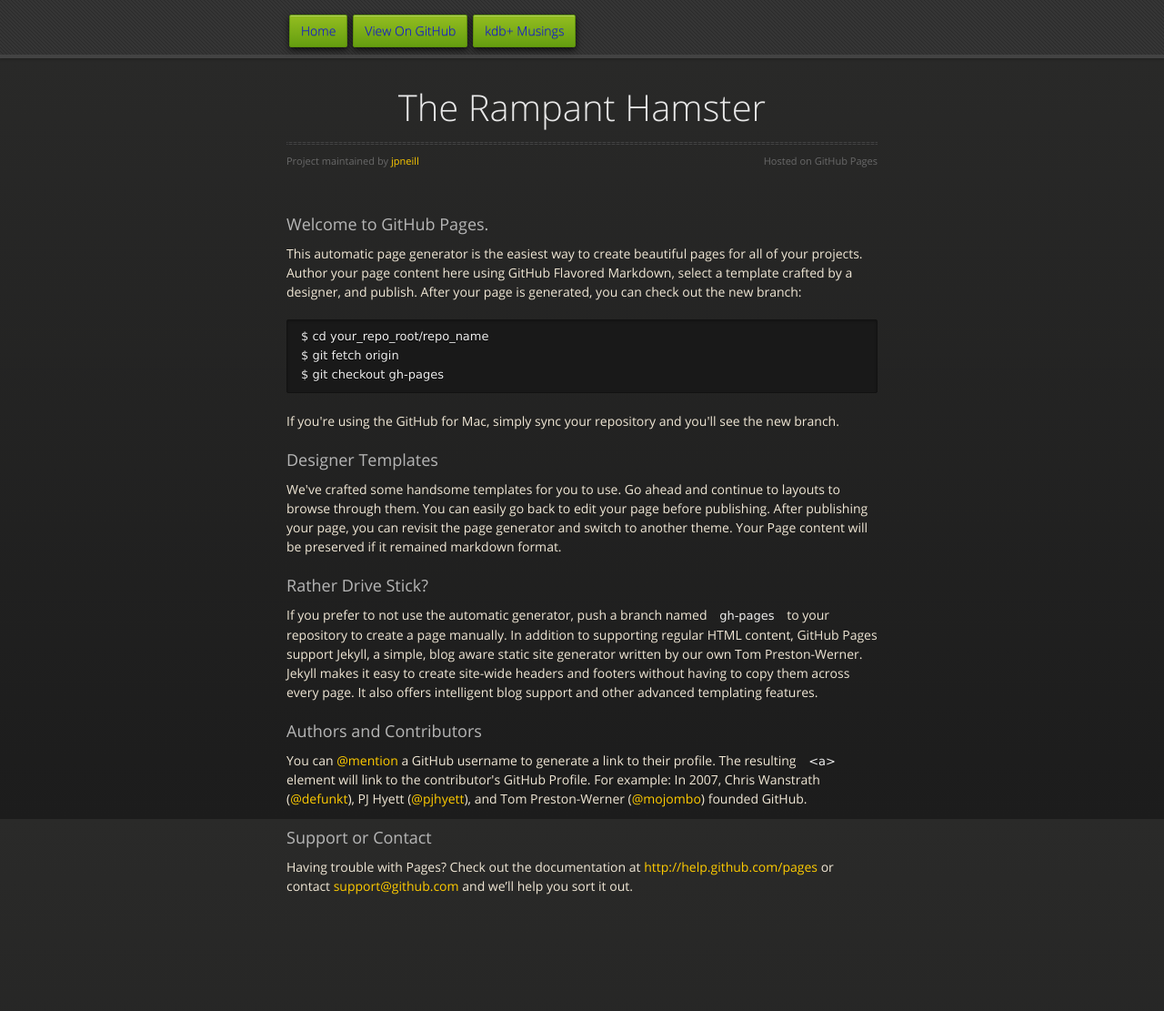
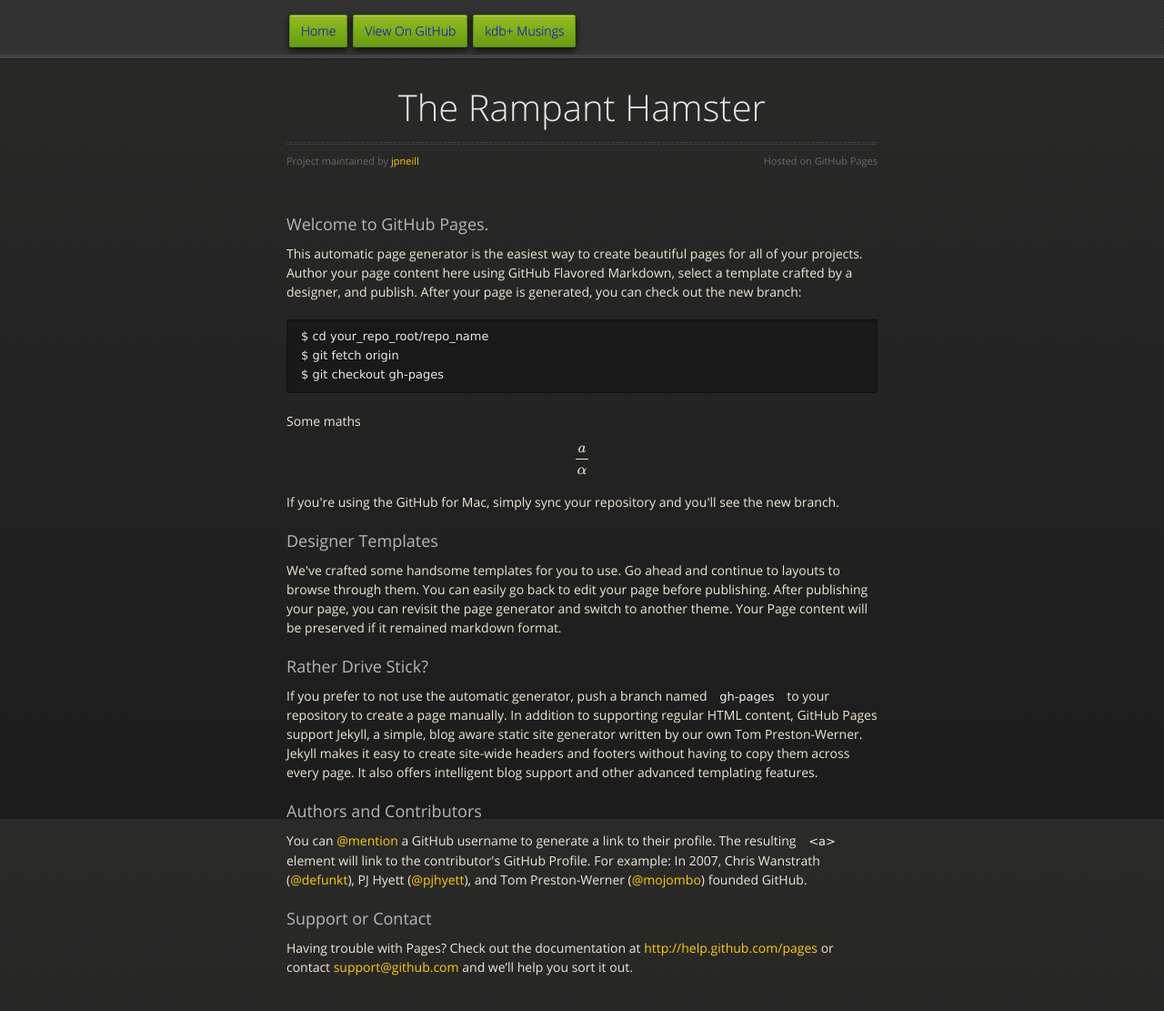
Before and after one commit to jpneill/jpneill.github.io, a Jekyll site: the page built from index.html, in a window 1280 px wide and 1183 px high. Shown: the top 1111 px of the window at 91% size. Built offline with Jekyll 4.4.1, drawn with Linux system fonts in a browser that asks for light colours; nearby versions of some CDN libraries; formulas are drawn with MathJax 3.

Commit message:
Added mathjax test

```diff
--- a/index.html
+++ b/index.html
@@ -24,6 +24,8 @@ $ git fetch origin
 $ git checkout gh-pages
 </code></pre>
 
+<p>Some maths $$\frac{a}{\alpha}$$</p>
+
 <p>If you're using the GitHub for Mac, simply sync your repository and you'll see the new branch.</p>
 
 <h3>
```
